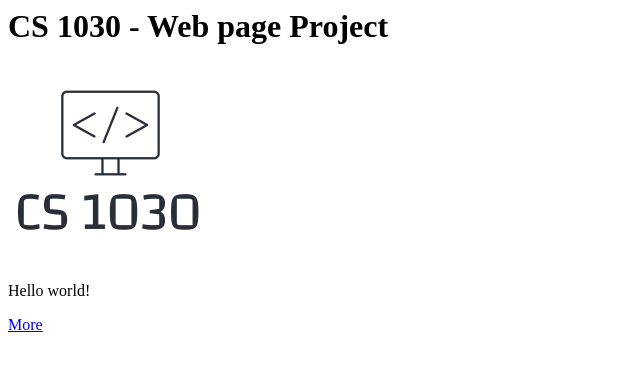
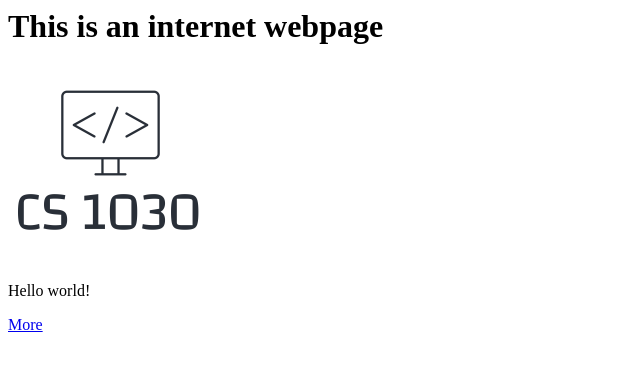
Before and after one commit to Angela-Fl/cs1030web, a plain HTML site: page index.html in a window 1280 px wide. Shown: the whole page, without its empty margins (0-640 px from the left). Drawn offline with Linux system fonts and the light colour scheme.

Commit message:
Update index.html

```diff
--- a/index.html
+++ b/index.html
@@ -2,11 +2,11 @@
   <head>
     <title>CS 1030 Web Page Project</title>
     <!-- Replace the content in the following line with your name. -->
-    <meta name="author" content="REPLACE WITH YOUR NAME">
+    <meta name="author" content="Angela Fleenor">
   </head>
   <body>
     <!-- Replace the lines in this body with your content. -->
-    <h1>CS 1030 - Web page Project</h1>
+    <h1>This is an internet webpage</h1>
     <img src="logo.png">
     <p>Hello world!</p>
     <p><a href="secondpage.html">More</a></p>
```
